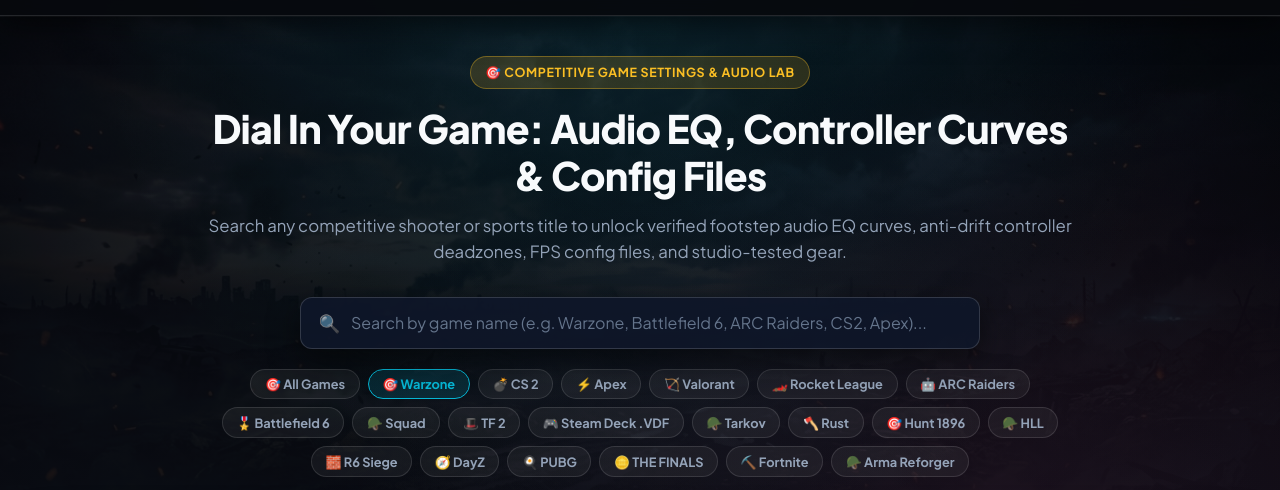
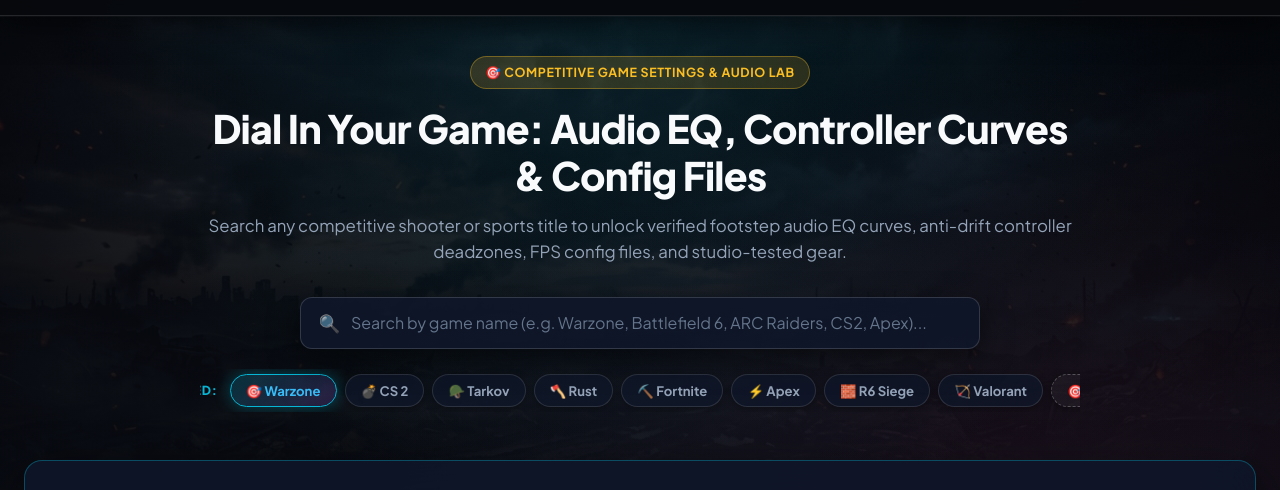
Before and after one commit to jacobyancey-bit/dangling-dice-website, a website built with Vite: page apps/games/index.html in a window 1280 px wide. Shown: the part 126-616 px from the top of the page. Built offline with nearby package versions, Linux system fonts and the light colour scheme.

Commit message:
feat(games): streamline quick game buttons into a clean single-line row of most played titles

```diff
--- a/apps/games/src/main.js
+++ b/apps/games/src/main.js
@@ -50,17 +50,33 @@ async function copyToClipboard(text, successMessage) {
   }
 }
 
-// Render Quick Game Chips
+// Curated top played games for the clean single-line quick row
+const TOP_PLAYED_GAME_IDS = ['warzone', 'cs2', 'tarkov', 'rust', 'fortnite', 'apex', 'r6-siege', 'valorant'];
+
+// Render Quick Game Chips (Clean single-line row of most played games)
 function renderGameChips() {
   const container = document.getElementById('gameChipsRow');
   if (!container) return;
 
+  const topGames = TOP_PLAYED_GAME_IDS
+    .map((id) => GAMES_CATALOG.find((g) => g.id === id))
+    .filter(Boolean);
+
+  // If a game outside the top list is currently selected, include it dynamically
+  const activeCustomGame = (!TOP_PLAYED_GAME_IDS.includes(selectedGameId) && selectedGameId !== 'all')
+    ? GAMES_CATALOG.find((g) => g.id === selectedGameId)
+    : null;
+
   const chipsHtml = [
-    `<button type="button" class="game-chip ${selectedGameId === 'all' ? 'active' : ''}" onclick="window.selectGameChip('all')">🎯 All Games</button>`,
-    ...GAMES_CATALOG.map(
+    `<span class="quick-chips-label">🔥 Most Played:</span>`,
+    ...topGames.map(
       (g) => `<button type="button" class="game-chip ${selectedGameId === g.id ? 'active' : ''}" onclick="window.selectGame('${g.id}')">${g.icon} ${g.shortName}</button>`
     ),
-  ].join('');
+    activeCustomGame
+      ? `<button type="button" class="game-chip active" onclick="window.selectGame('${activeCustomGame.id}')">${activeCustomGame.icon} ${activeCustomGame.shortName}</button>`
+      : '',
+    `<button type="button" class="game-chip game-chip-all ${selectedGameId === 'all' ? 'active' : ''}" onclick="window.selectGameChip('all')">🎯 View All 20 ↓</button>`,
+  ].filter(Boolean).join('');
 
   container.innerHTML = chipsHtml;
 }
--- a/apps/games/src/style.css
+++ b/apps/games/src/style.css
@@ -386,38 +386,77 @@ body::before {
   color: #fff;
 }
 
-/* Quick Chips */
+/* Quick Chips - Clean Single Line */
 .game-chips-row {
   display: flex;
   justify-content: center;
   align-items: center;
   gap: 0.5rem;
-  flex-wrap: wrap;
+  flex-wrap: nowrap;
+  overflow-x: auto;
+  -webkit-overflow-scrolling: touch;
+  padding: 0.35rem 0.5rem;
+  max-width: 100%;
+  scrollbar-width: none;
+  -ms-overflow-style: none;
+}
+
+.game-chips-row::-webkit-scrollbar {
+  display: none;
+}
+
+.quick-chips-label {
+  font-size: 0.78rem;
+  font-weight: 800;
+  text-transform: uppercase;
+  letter-spacing: 0.06em;
+  color: var(--neon-cyan);
+  white-space: nowrap;
+  margin-right: 0.25rem;
+  flex-shrink: 0;
 }
 
 .game-chip {
-  background: rgba(255, 255, 255, 0.05);
+  background: rgba(15, 23, 42, 0.75);
   border: 1px solid rgba(255, 255, 255, 0.12);
   color: var(--text-muted);
-  padding: 0.4rem 0.85rem;
+  padding: 0.42rem 0.95rem;
   border-radius: 9999px;
-  font-size: 0.8rem;
+  font-size: 0.82rem;
   font-weight: 700;
   cursor: pointer;
-  transition: all 0.2s;
+  transition: all 0.2s cubic-bezier(0.16, 1, 0.3, 1);
   font-family: inherit;
+  white-space: nowrap;
+  flex-shrink: 0;
+  box-shadow: 0 2px 8px rgba(0, 0, 0, 0.3);
 }
 
 .game-chip:hover {
   color: #fff;
-  background: rgba(255, 255, 255, 0.1);
-  border-color: rgba(255, 255, 255, 0.25);
+  background: rgba(30, 41, 59, 0.9);
+  border-color: rgba(6, 182, 212, 0.4);
+  transform: translateY(-1px);
 }
 
 .game-chip.active {
-  background: rgba(6, 182, 212, 0.15);
+  background: linear-gradient(135deg, rgba(6, 182, 212, 0.22), rgba(168, 85, 247, 0.18));
   border-color: var(--neon-cyan);
-  color: var(--neon-cyan);
+  color: #38bdf8;
+  box-shadow: 0 0 16px rgba(6, 182, 212, 0.35);
+}
+
+.game-chip-all {
+  background: rgba(255, 255, 255, 0.04);
+  border: 1px dashed rgba(255, 255, 255, 0.25);
+  color: #e2e8f0;
+}
+
+.game-chip-all:hover {
+  border-style: solid;
+  border-color: var(--neon-pink);
+  color: #f43f5e;
+  box-shadow: 0 0 14px rgba(244, 63, 94, 0.3);
 }
 
 /* Active Game Dashboard Card */
```
